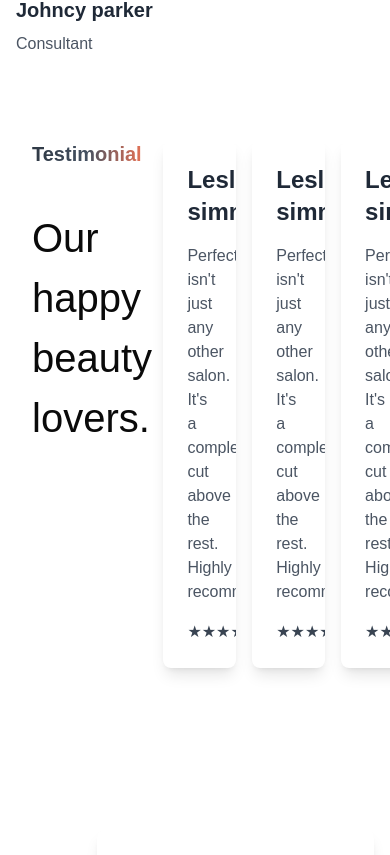
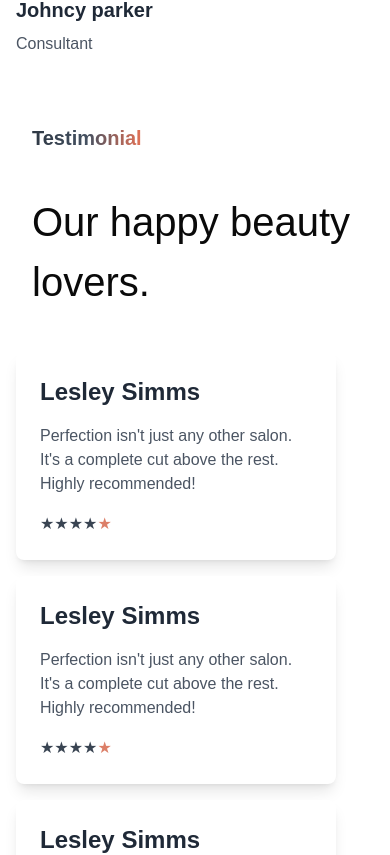
Before and after one commit to parves371/salon-booking, a Next.js app: page / in a window 390 px wide. Shown: the part 7877-8732 px from the top of the page. Built offline with nearby package versions, Linux system fonts and the light colour scheme.

Commit message:
resposive all the section

```diff
--- a/src/app/page.tsx
+++ b/src/app/page.tsx
@@ -328,10 +328,10 @@ export default function Home() {
         </div>
       </section>
 
-      <section className="container mx-auto my-40 px-4 md:px-0">
-        <div className="flex gap-10">
-          <div className="w-[30%]">
-            <div className="flex flex-col  items-start gap-6 justify-center px-4 md:px-0">
+      <section className="container mx-auto my-20 px-4 md:px-0 mt-36">
+        <div className="flex flex-col md:flex-row gap-10">
+          <div className="w-full md:w-[30%]">
+            <div className="flex flex-col items-start gap-6 justify-center px-4 md:px-0">
               <h2 className="text-xl">
                 <span className="bg-gradient-to-r from-[#2e3844] via-[#455161] to-[#e47256] text-transparent bg-clip-text font-bold">
                   Testimonial
@@ -342,20 +342,20 @@ export default function Home() {
               </h3>
             </div>
           </div>
-          <div className="w-[70%]">
-            <div className="flex gap-4">
+          <div className="w-full md:w-[70%]">
+            <div className="flex flex-col md:flex-row gap-4">
               <Card
-                title="Lesley simms"
+                title="Lesley Simms"
                 description="Perfection isn't just any other salon. It's a complete cut above the rest. Highly recommended!"
                 rating={4}
               />
               <Card
-                title="Lesley simms"
+                title="Lesley Simms"
                 description="Perfection isn't just any other salon. It's a complete cut above the rest. Highly recommended!"
                 rating={4}
               />
               <Card
-                title="Lesley simms"
+                title="Lesley Simms"
                 description="Perfection isn't just any other salon. It's a complete cut above the rest. Highly recommended!"
                 rating={4}
               />
@@ -377,7 +377,7 @@ export default function Home() {
         </div>
       </section>
 
-      <Footer/>
+      <Footer />
     </>
   );
 }
```
